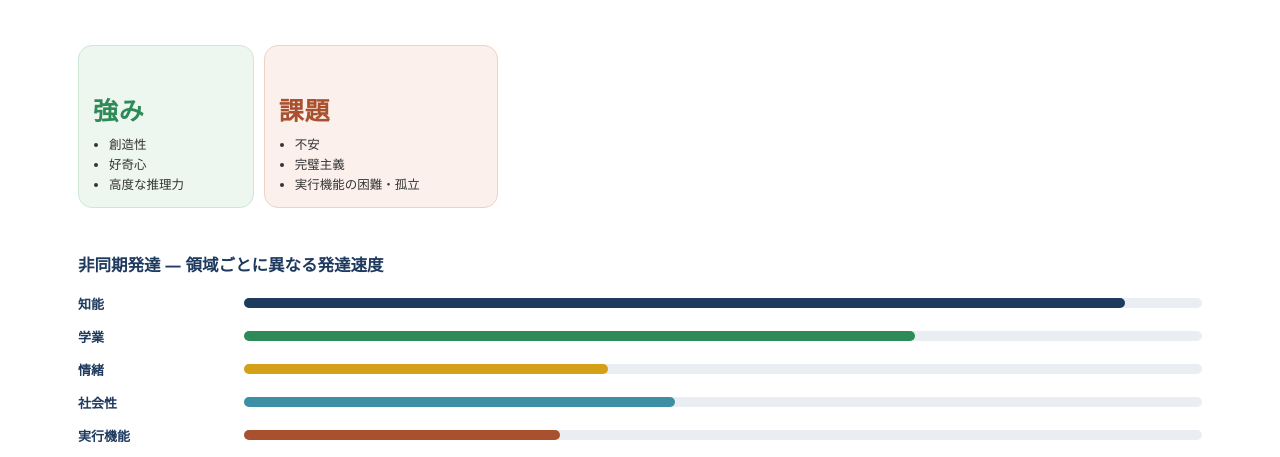
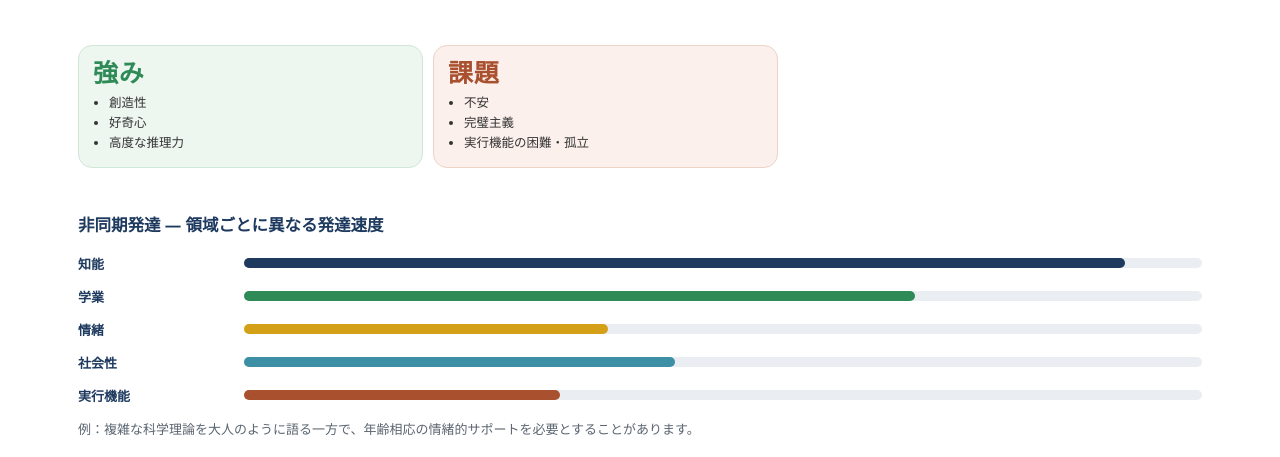
Before and after one commit to vancouver-fandolab/2e-spectrum-site, a website: page index.html in a window 1280 px wide. Shown: the part 5977-6434 px from the top of the page. Drawn offline with nearby package versions, Linux system fonts and the light colour scheme.

Commit message:
Update index.html

```diff
--- a/index.html
+++ b/index.html
@@ -374,12 +374,12 @@
   .callout-strip p{ font-size:14.5px; font-weight:700; color:#5c4413; line-height:1.6; }
 
   /* ---- Challenges & Strengths: async development ---- */
-  .coexist-grid{ display:grid; grid-template-columns:3fr 4fr; gap:10px; margin-bottom:44px; max-width:420px; }
+  .coexist-grid{ display:grid; grid-template-columns:1fr 1fr; gap:10px; margin-bottom:44px; max-width:700px; }
   @media (max-width:640px){ .coexist-grid{ grid-template-columns:1fr; } }
-  .coexist-card{ border-radius:var(--radius); padding:12px 14px; }
+  .coexist-card{ border-radius:var(--radius); padding:14px; }
   .coexist-card.strength{ background:#EEF6F0; border:1px solid #cfe7d7; }
   .coexist-card.challenge{ background:#FBF0EC; border:1px solid #ecd3c6; }
-  .coexist-card h4{ font-size:25px; font-weight:800; letter-spacing:.03em; text-transform:uppercase; margin-bottom:8px; }
+  .coexist-card h4{ font-size:25px; font-weight:800; letter-spacing:.03em; text-transform:uppercase; line-height:1; margin-top:0px; margin-bottom:8px; }
   .coexist-card.strength h4{ color:var(--green); }
   .coexist-card.challenge h4{ color:#a9502f; }
   .coexist-card ul{ margin:0; padding-left:16px; font-size:12.5px; line-height:1.6; color:var(--ink); }
```
